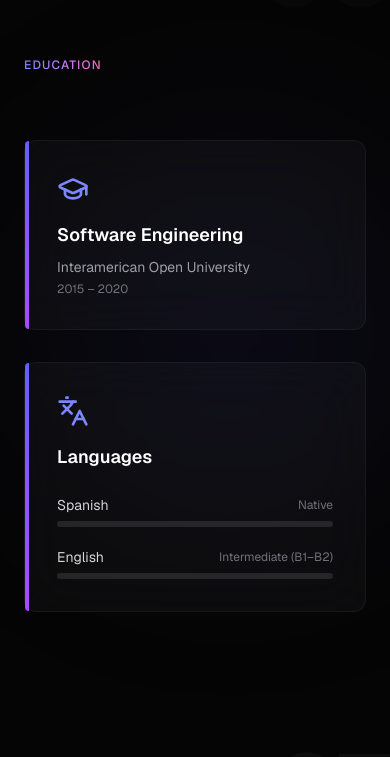
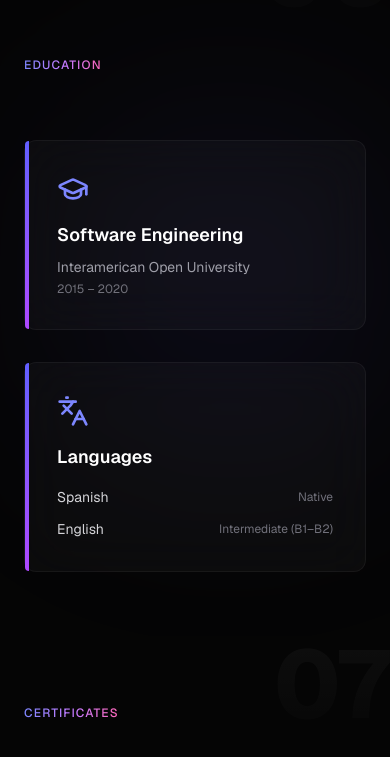
Before and after one commit to Briansangermano/portfolio2026, a Next.js app: page / in a window 390 px wide. Shown: the part 11217-11974 px from the top of the page. Built offline with nearby package versions, Linux system fonts and the light colour scheme.

Commit message:
feat: add Certificates section with data and images to portfolio

```diff
--- a/src/app/page.tsx
+++ b/src/app/page.tsx
@@ -10,6 +10,7 @@ import Experience from "@/components/sections/Experience"
 import Skills from "@/components/sections/Skills"
 import Projects from "@/components/sections/Projects"
 import Education from "@/components/sections/Education"
+import Certificates from "@/components/sections/Certificates"
 import Contact from "@/components/sections/Contact"
 
 export default function Home() {
@@ -54,6 +55,7 @@ export default function Home() {
         <Skills />
         <Projects />
         <Education />
+        <Certificates />
         <Contact />
       </main>
       <Footer />
--- /dev/null
+++ b/src/components/sections/Certificates.tsx
@@ -0,0 +1,75 @@
+"use client"
+
+import Image from "next/image"
+import ScrollReveal from "@/components/ui/ScrollReveal"
+import { portfolioData } from "@/data/portfolio"
+import { LuAward, LuExternalLink } from "react-icons/lu"
+
+export default function Certificates() {
+  const { certificates } = portfolioData
+
+  return (
+    <section id="certificates" className="relative overflow-hidden px-6 pb-32 pt-16">
+      <div className="pointer-events-none absolute right-0 top-1/2 h-80 w-80 -translate-y-1/2 rounded-full bg-indigo-500/10 blur-[120px]" />
+
+      <div className="mx-auto max-w-6xl">
+        <ScrollReveal>
+          <span className="text-xs font-medium uppercase tracking-widest bg-gradient-to-r from-indigo-400 via-purple-400 to-pink-400 bg-clip-text text-transparent">
+            Certificates
+          </span>
+        </ScrollReveal>
+
+        <div className="mt-16 grid gap-8 sm:grid-cols-2 lg:grid-cols-3">
+          {certificates.map((cert, i) => (
+            <ScrollReveal key={cert.name} delay={0.1 + i * 0.1}>
+              <div className="group relative flex h-full flex-col rounded-xl border border-white/5 bg-white/[0.03] p-8 backdrop-blur-xl transition-all duration-300 hover:-translate-y-1 hover:border-indigo-500/30 hover:shadow-[0_0_25px_rgba(99,102,241,0.1)]">
+                <div className="absolute left-0 top-0 h-full w-1 rounded-l-xl bg-gradient-to-b from-indigo-500 to-purple-500" />
+
+                <div className="flex-1 pb-6">
+                  <LuAward className="mb-4 h-8 w-8 text-indigo-400" />
+
+                  <h3 className="text-lg font-semibold text-white">
+                    {cert.name}
+                  </h3>
+                  <p className="mt-2 text-sm text-zinc-400">{cert.issuer}</p>
+                  <p className="mt-1 text-xs text-zinc-500">{cert.date}</p>
+                </div>
+
+                {cert.type === "image" ? (
+                  <a
+                    href={cert.file}
+                    target="_blank"
+                    rel="noopener noreferrer"
+                    className="relative mt-auto block aspect-video w-full overflow-hidden rounded-lg pt-8"
+                  >
+                    <Image
+                      src={cert.file}
+                      alt={cert.name}
+                      fill
+                      sizes="(max-width: 640px) 100vw, (max-width: 1024px) 50vw, 33vw"
+                      className="object-contain transition-transform duration-300 group-hover:scale-105"
+                    />
+                  </a>
+                ) : (
+                  <div className="mt-auto pt-4">
+                    <a
+                      href={cert.file}
+                      target="_blank"
+                      rel="noopener noreferrer"
+                      className="inline-flex items-center gap-2 rounded-lg bg-indigo-500/10 px-4 py-2 text-sm text-indigo-400 transition-colors hover:bg-indigo-500/20"
+                    >
+                      <LuExternalLink className="h-4 w-4" />
+                      View Certificate
+                    </a>
+                  </div>
+                )}
+              </div>
+            </ScrollReveal>
+          ))}
+        </div>
+      </div>
+
+      <div className="section-number">07</div>
+    </section>
+  )
+}
--- a/src/components/sections/Contact.tsx
+++ b/src/components/sections/Contact.tsx
@@ -50,7 +50,7 @@ export default function Contact() {
         </ScrollReveal>
       </div>
 
-      <div className="section-number">07</div>
+      <div className="section-number">08</div>
     </section>
   )
 }
--- a/src/components/sections/Education.tsx
+++ b/src/components/sections/Education.tsx
@@ -1,34 +1,14 @@
 "use client"
 
-import { motion } from "framer-motion"
 import ScrollReveal from "@/components/ui/ScrollReveal"
 import { portfolioData } from "@/data/portfolio"
 import { LuGraduationCap, LuLanguages } from "react-icons/lu"
-
-const levelWidth: Record<string, string> = {
-  Native: "w-full",
-  "Bilingual proficiency": "w-[95%]",
-  Fluent: "w-[90%]",
-  "Full professional proficiency": "w-[85%]",
-  Advanced: "w-[75%]",
-  "Professional working": "w-[65%]",
-  "Intermediate (B1–B2)": "w-[50%]",
-  Intermediate: "w-[50%]",
-  Basic: "w-[25%]",
-}
-
-function getWidth(level: string): string {
-  for (const [key, value] of Object.entries(levelWidth)) {
-    if (level.includes(key) || key.includes(level)) return value
-  }
-  return "w-[50%]"
-}
 
 export default function Education() {
   const { education, languages } = portfolioData
 
   return (
-    <section id="education" className="relative overflow-hidden px-6 py-32">
+    <section id="education" className="relative overflow-hidden px-6 pb-16 pt-32">
       {/* Decorative gradient blob */}
       <div className="pointer-events-none absolute right-0 top-1/2 h-80 w-80 -translate-y-1/2 rounded-full bg-indigo-500/10 blur-[120px]" />
 
@@ -41,8 +21,8 @@ export default function Education() {
 
         <div className="mt-16 grid gap-8 md:grid-cols-2">
           {/* Degree Card */}
-          <ScrollReveal delay={0.1}>
-            <div className="group relative rounded-xl border border-white/5 bg-white/[0.03] p-8 backdrop-blur-xl transition-all duration-300 hover:-translate-y-1 hover:border-indigo-500/30 hover:shadow-[0_0_25px_rgba(99,102,241,0.1)]">
+          <ScrollReveal delay={0.1} className="h-full">
+            <div className="group relative flex h-full flex-col rounded-xl border border-white/5 bg-white/[0.03] p-8 backdrop-blur-xl transition-all duration-300 hover:-translate-y-1 hover:border-indigo-500/30 hover:shadow-[0_0_25px_rgba(99,102,241,0.1)]">
               {/* Left accent bar */}
               <div className="absolute left-0 top-0 h-full w-1 rounded-l-xl bg-gradient-to-b from-indigo-500 to-purple-500" />
 
@@ -59,41 +39,22 @@ export default function Education() {
           </ScrollReveal>
 
           {/* Languages Card */}
-          <ScrollReveal delay={0.2}>
-            <div className="group relative rounded-xl border border-white/5 bg-white/[0.03] p-8 backdrop-blur-xl transition-all duration-300 hover:-translate-y-1 hover:border-indigo-500/30 hover:shadow-[0_0_25px_rgba(99,102,241,0.1)]">
+          <ScrollReveal delay={0.2} className="h-full">
+            <div className="group relative flex h-full flex-col rounded-xl border border-white/5 bg-white/[0.03] p-8 backdrop-blur-xl transition-all duration-300 hover:-translate-y-1 hover:border-indigo-500/30 hover:shadow-[0_0_25px_rgba(99,102,241,0.1)]">
               {/* Left accent bar */}
               <div className="absolute left-0 top-0 h-full w-1 rounded-l-xl bg-gradient-to-b from-indigo-500 to-purple-500" />
 
               <LuLanguages className="mb-4 h-8 w-8 text-indigo-400" />
 
               <h3 className="text-lg font-semibold text-white">Languages</h3>
-              <ul className="mt-6 space-y-5">
-                {languages.map((lang, i) => (
-                  <li key={lang.language}>
-                    <div className="mb-1.5 flex items-center justify-between">
-                      <span className="text-sm text-zinc-300">
-                        {lang.language}
-                      </span>
-                      <span className="text-xs text-zinc-500">
-                        {lang.level}
-                      </span>
-                    </div>
-                    <div className="h-1.5 overflow-hidden rounded-full bg-white/10">
-                      <motion.div
-                        initial={{ width: 0 }}
-                        whileInView={{ width: getWidth(lang.level) }}
-                        viewport={{ once: true }}
-                        transition={{
-                          duration: 0.8,
-                          delay: 0.3 + i * 0.15,
-                          ease: "easeOut",
-                        }}
-                        className="h-full rounded-full bg-gradient-to-r from-indigo-500 to-purple-500"
-                      />
-                    </div>
-                  </li>
+              <div className="mt-4 space-y-3">
+                {languages.map((lang) => (
+                  <div key={lang.language} className="flex items-center justify-between">
+                    <span className="text-sm text-zinc-300">{lang.language}</span>
+                    <span className="text-xs text-zinc-500">{lang.level}</span>
+                  </div>
                 ))}
-              </ul>
+              </div>
             </div>
           </ScrollReveal>
         </div>
--- a/src/data/portfolio.ts
+++ b/src/data/portfolio.ts
@@ -170,4 +170,21 @@ export const portfolioData: PortfolioData = {
     { language: "Spanish", level: "Native" },
     { language: "English", level: "Intermediate (B1–B2)" },
   ],
+
+  certificates: [
+    {
+      name: "Diplomatura en Inteligencia Artificial",
+      issuer: "Nuclio",
+      date: "2025",
+      file: "/images/certificates/Nuclio-IA.png",
+      type: "image",
+    },
+    {
+      name: "Curso IA: De 0 a Agentes",
+      issuer: "Big School",
+      date: "2025",
+      file: "/images/certificates/BigSchool-IA.png",
+      type: "image",
+    },
+  ],
 }
--- a/src/types/index.ts
+++ b/src/types/index.ts
@@ -18,6 +18,14 @@ export interface SkillCategory {
   items: string[]
 }
 
+export interface Certificate {
+  name: string
+  issuer: string
+  date: string
+  file: string
+  type: "image" | "pdf"
+}
+
 export interface PortfolioData {
   name: string
   title: string
@@ -33,4 +41,5 @@ export interface PortfolioData {
     period: string
   }
   languages: { language: string; level: string }[]
+  certificates: Certificate[]
 }
```
Also changed, not shown: public/images/certificates/Nuclio-IA.png (added), 1 other file (tests, documents, lock files or other folders).
